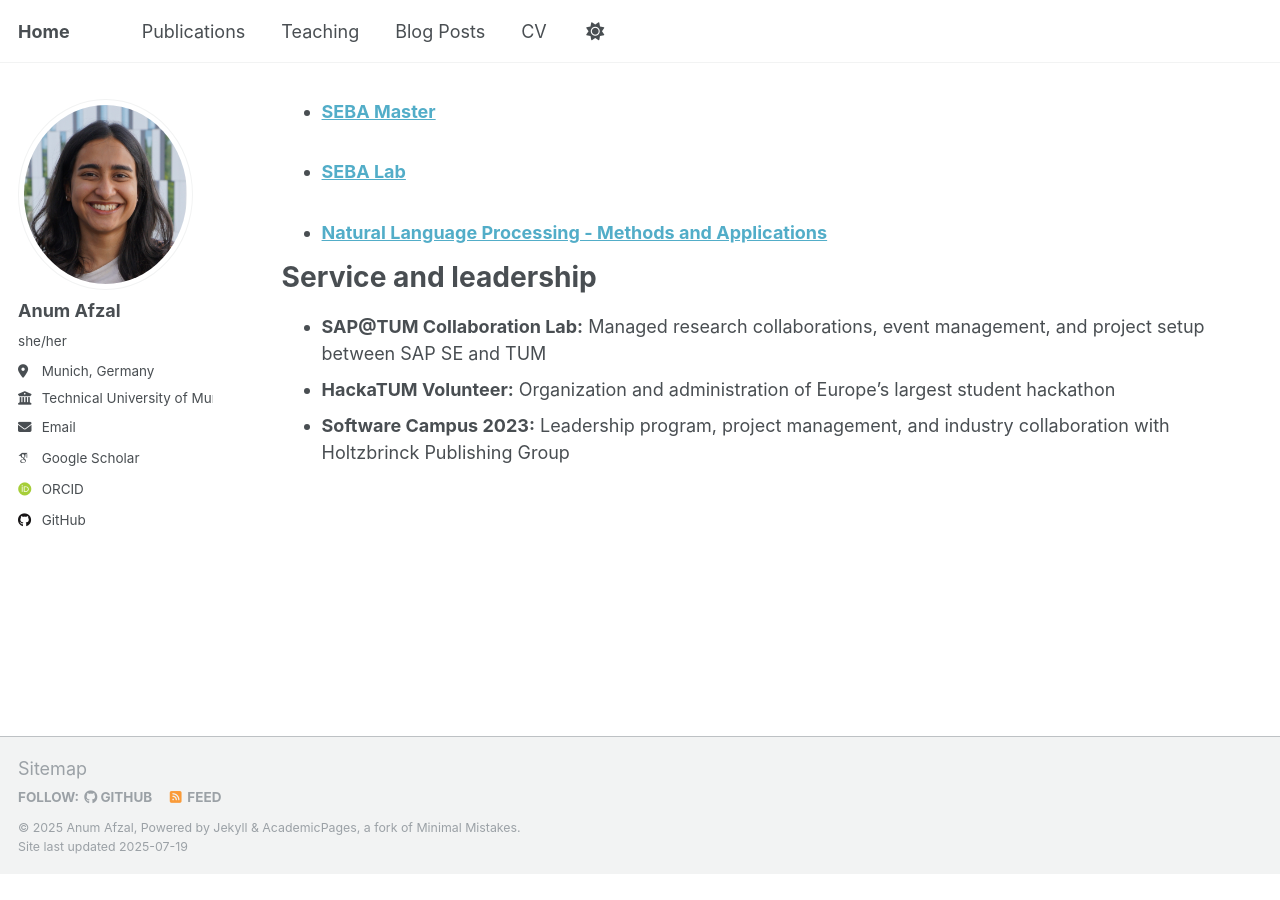
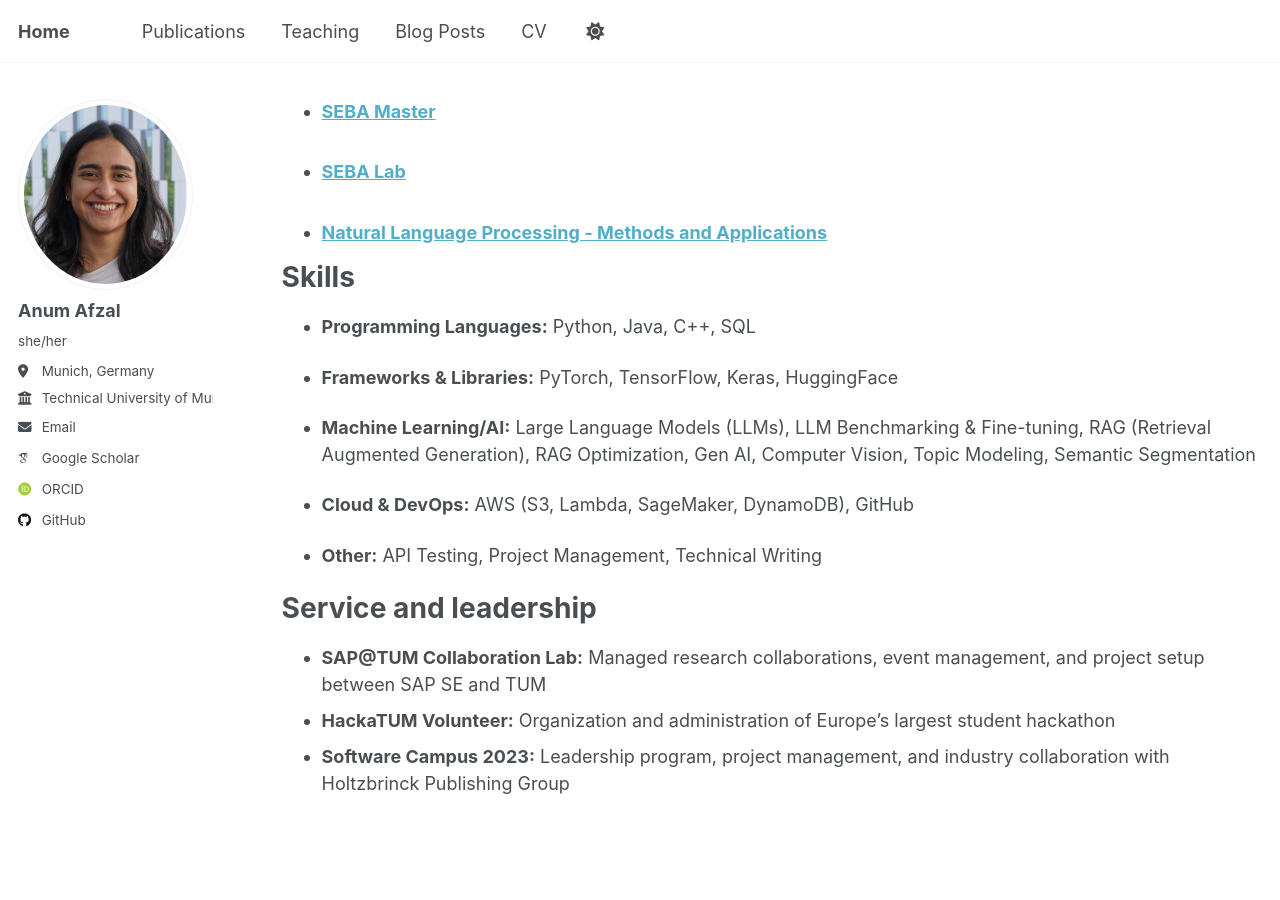
Before and after one commit to anum94/anum94.github.io, a Jekyll site: the page built from _pages/cv.md, in a window 1280 px wide and 900 px high, scrolled down 1391 px. Built offline with Jekyll 4.4.1, drawn with Linux system fonts in a browser that asks for light colours; some web fonts are replaced; a script that is not in the unit is left out; before the commit the page ends 2265 px from its top, so only the background shows below that.

```diff
--- a/_pages/cv.md
+++ b/_pages/cv.md
@@ -56,6 +56,24 @@ Teaching
     {% include archive-single-cv.html %}
   {% endfor %}</ul>
 
+Skills
+======
+
+* **Programming Languages:**
+Python, Java, C++, SQL
+
+* **Frameworks & Libraries:**
+PyTorch, TensorFlow, Keras, HuggingFace
+
+* **Machine Learning/AI:**
+Large Language Models (LLMs), LLM Benchmarking & Fine-tuning, RAG (Retrieval Augmented Generation), RAG Optimization, Gen AI, Computer Vision, Topic Modeling, Semantic Segmentation
+
+* **Cloud & DevOps:**
+AWS (S3, Lambda, SageMaker, DynamoDB), GitHub
+
+* **Other:**
+API Testing, Project Management, Technical Writing
+
 Service and leadership
 ======
 * **SAP@TUM Collaboration Lab:** Managed research collaborations, event management, and project setup between SAP SE and TUM
```
Also changed, not shown: _pages/about.md (+4 -5 lines).
